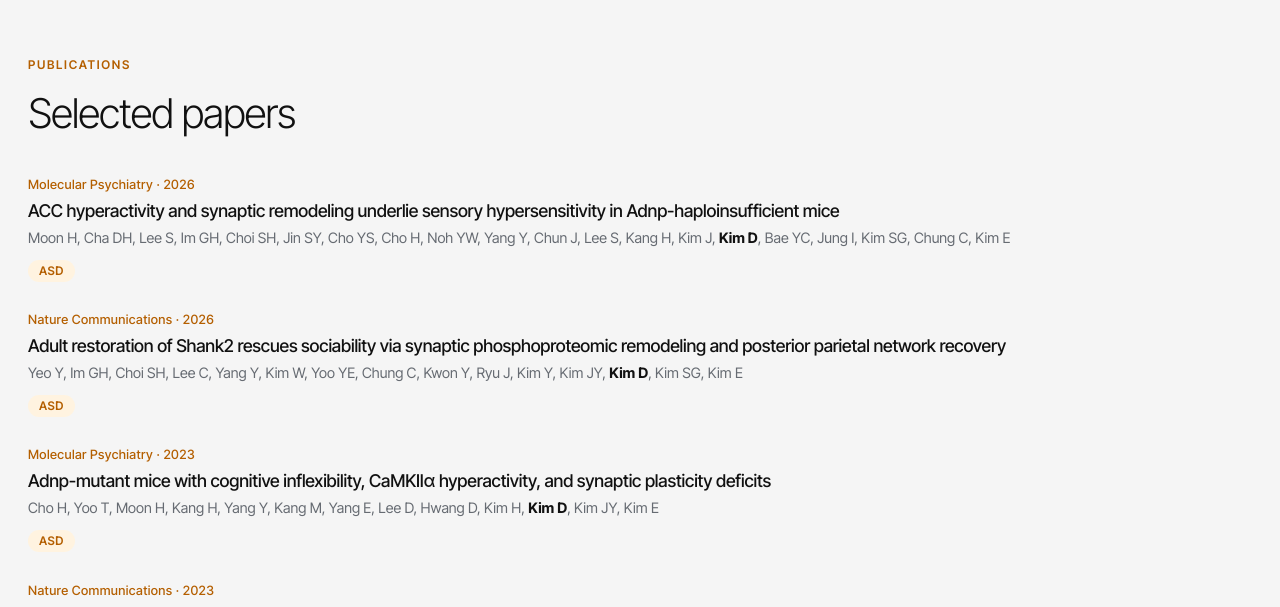
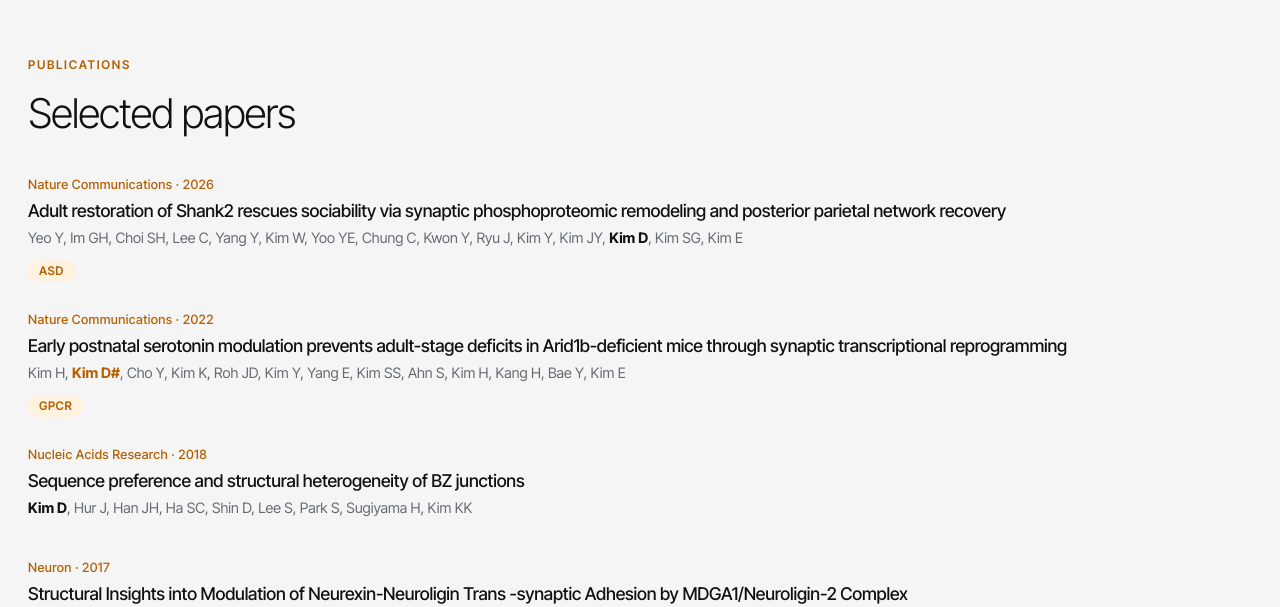
Before and after one commit to aLaDDIN-labs/aladdin-labs.github.io, a Next.js app: page / in a window 1280 px wide. Shown: the part 2184-2791 px from the top of the page. Built offline with nearby package versions, Linux system fonts and the light colour scheme; a web font is replaced by a local one.

Commit message:
Add files via upload

```diff
--- a/app/page.jsx
+++ b/app/page.jsx
@@ -2,14 +2,17 @@ import Authors from "../components/Authors";
 import Link from "next/link";
 import MoleculeField from "../components/MoleculeField";
 import { L, T } from "../components/L";
-import { getSite, getResearch, getPublications, getTeam, getNews } from "../lib/data";
+import { getSite, getResearch, getPublications, getTeam, getNews, getHomeSelected } from "../lib/data";
 
 export default function Home() {
   const site = getSite();
   const research = getResearch();
-  const selected = getPublications()
-    .filter((p) => p.selected && p.type !== "preprint")
-    .slice(0, 4);
+  // Home "Selected papers": hand-picked list in data/home-selected.yaml (title fragments, in display order)
+  const allPubs = getPublications();
+  const picks = getHomeSelected();
+  const selected = picks.length
+    ? picks.map((t) => allPubs.find((p) => p.title.toLowerCase().includes(t.toLowerCase()))).filter(Boolean)
+    : allPubs.filter((p) => p.selected && p.type !== "preprint").slice(0, 4);
   const team = getTeam().filter((m) => m.group === "pi" || m.group === "current" || m.group === "member");
   const news = getNews().slice(0, 4);
   const recent = getPublications().filter((p) => p.type !== "preprint").slice(0, 4);
--- /dev/null
+++ b/data/home-selected.yaml
@@ -0,0 +1,12 @@
+# Papers shown under "Selected papers" on the Home page, in this order (newest first).
+# Each line is a fragment of the paper title (case-insensitive). Add / remove / reorder lines freely.
+# The "Selected" filter on the Publications page is separate (journal rules in selected-rules.yaml).
+titles:
+  - "Adult restoration of Shank2"
+  - "Early postnatal serotonin modulation"
+  - "Sequence preference and structural heterogeneity of BZ junctions"
+  - "Modulation of Neurexin-Neuroligin"
+  - "LAR-RPTP/Slitrk complex"
+  - "Distinct Z-DNA binding mode of a PKR-like"
+  - "Intrinsic Z-DNA Is Stabilized"
+  - "Base extrusion is found at helical junctions"
```
Also changed, not shown: lib/data.js.
